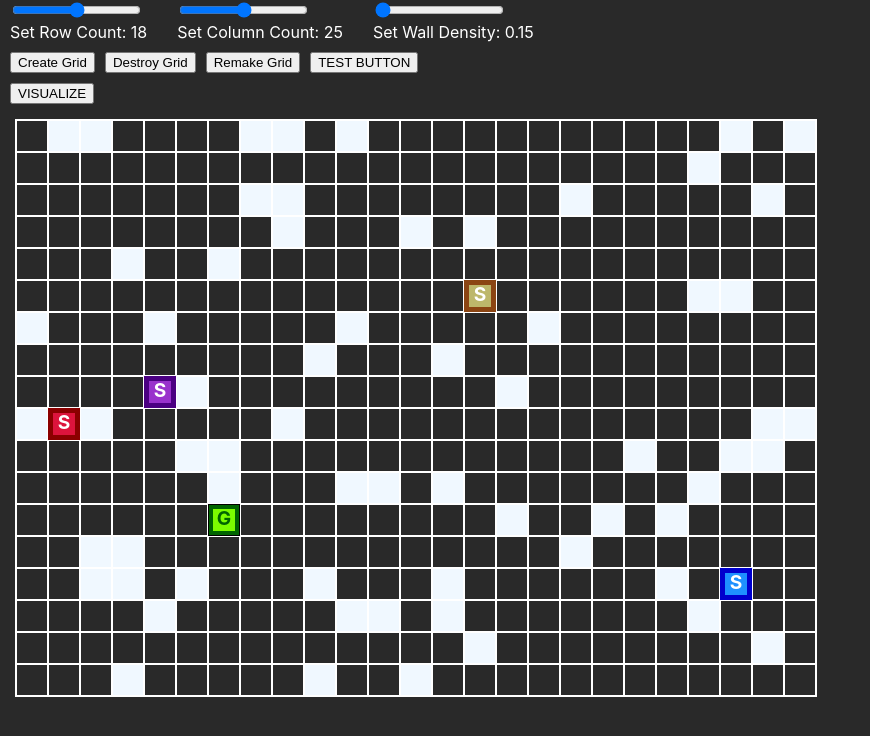
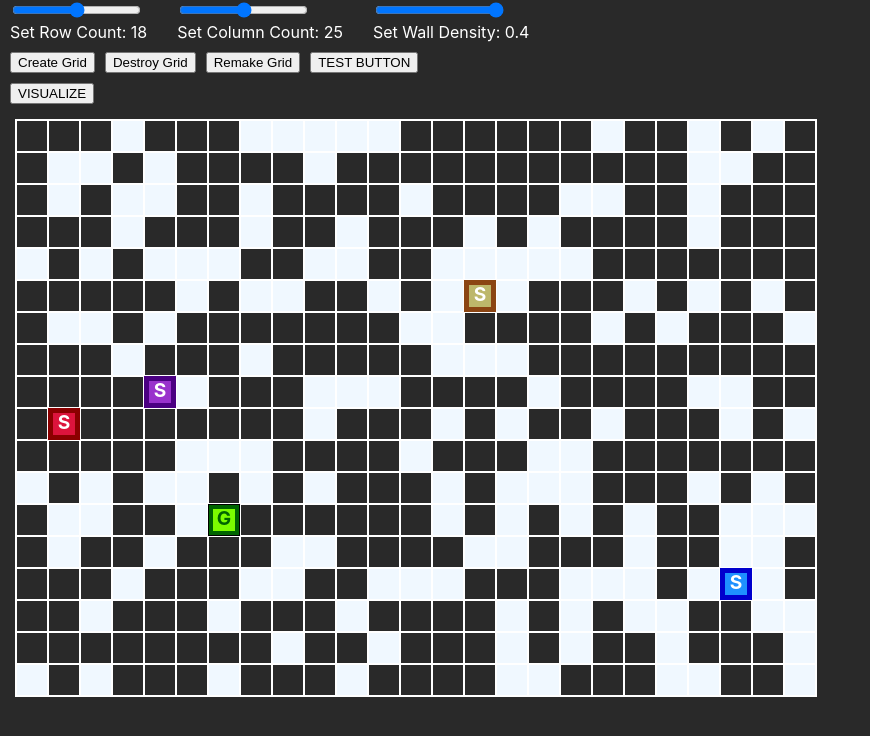
Before and after one commit to vik-ma/pathfinding-race, a React (Create React App) app: page / in a window 1280 px wide. Shown: the top 736 px of the page, without its empty margins (0-870 px from the left). Built offline with nearby package versions, Linux system fonts and the light colour scheme.

Commit message:
Updated wall density slider

```diff
--- a/src/App.css
+++ b/src/App.css
@@ -52,8 +52,6 @@ body {
     box-shadow: inset 0 0 0 4px darkgreen;
     color:darkgreen !important;
 }
-
-
 
 .node-start-1 {
     box-shadow: inset 0 0 0 4px darkred !important;
--- a/src/App.js
+++ b/src/App.js
@@ -15,10 +15,14 @@ function App() {
   const [colCount, setColCount] = useState(SLIDER_COL_DEFAULT_VALUE);
 
   const SLIDER_NUMNODES_DEFAULT_VALUE = 4;
-  const [numStartNodes, setNumStartNodes] = useState(SLIDER_NUMNODES_DEFAULT_VALUE);
+  const [numStartNodes, setNumStartNodes] = useState(
+    SLIDER_NUMNODES_DEFAULT_VALUE
+  );
 
-  const SLIDER_WALL_DENSITY_DEFAULT_VALUE = 0.15;
-  const [wallDensityValue, setWallDensityValue] = useState(SLIDER_WALL_DENSITY_DEFAULT_VALUE);
+  const SLIDER_WALL_DENSITY_DEFAULT_VALUE = 0.4;
+  const [wallDensityValue, setWallDensityValue] = useState(
+    SLIDER_WALL_DENSITY_DEFAULT_VALUE
+  );
 
   const [gridKey, setGridKey] = useState(0);
 
@@ -40,7 +44,7 @@ function App() {
             numStartNodes,
             setNumStartNodes,
             wallDensityValue,
-            setWallDensityValue
+            setWallDensityValue,
           }}
         >
           <GridCustomizer />
--- a/src/PathfindingVisualizer/GridCustomizer.js
+++ b/src/PathfindingVisualizer/GridCustomizer.js
@@ -19,6 +19,7 @@ export const GridCustomizer = () => {
   const defaultWallDensity = wallDensityValue;
 
   const wallDensityMap = { 1: 0.15, 2: 0.25, 3: 0.4 };
+  const inverseWallDensityMap = { 0.15: 1, 0.25: 2, 0.4: 3 };
 
   return (
     <div>
@@ -54,7 +55,7 @@ export const GridCustomizer = () => {
             min="1"
             max="3"
             name="wallDensity"
-            defaultValue={defaultWallDensity}
+            defaultValue={inverseWallDensityMap[defaultWallDensity]}
             onChange={(e) =>
               setWallDensityValue(wallDensityMap[e.target.value])
             }
```
